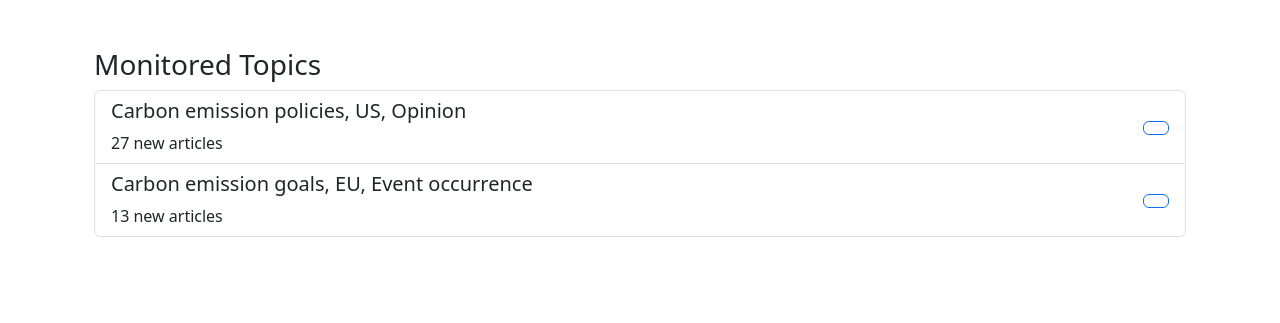
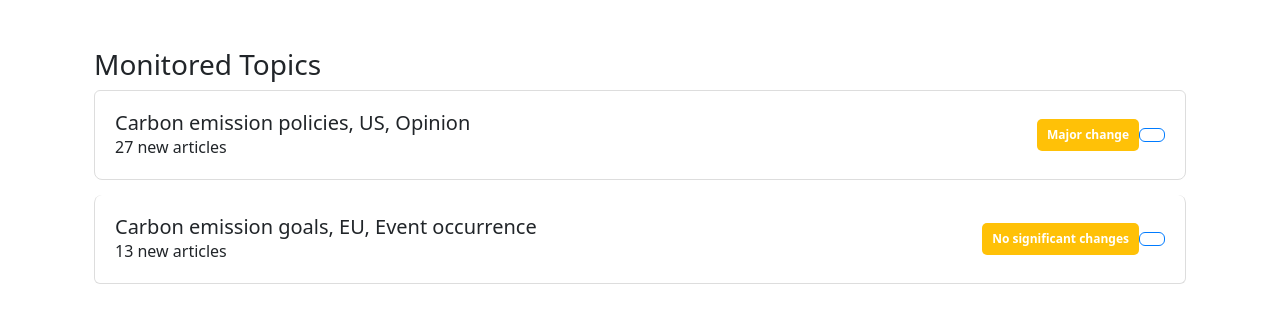
Before and after one commit to FabioPernegger/Climate-Finance-AI-Assistant, a Django app: page / in a window 1280 px wide. Shown: the part 56-379 px from the top of the page. Run offline with Django 5.2, Linux system fonts and the light colour scheme.

Commit message:
added CSS

```diff
--- /dev/null
+++ b/frontend/cfaa/static/cfaa/css/main.css
@@ -0,0 +1,93 @@
+.navbar {
+    background-color: #003366;
+}
+
+.navbar-brand {
+    color: #fff;
+    font-weight: bold;
+}
+
+.navbar-brand:hover {
+    color: #ffcc00;
+}
+
+.nav-link {
+    color: #fff;
+}
+
+.nav-link:hover {
+    color: #ffcc00;
+}
+
+.navbar-nav .nav-item .nav-link.active {
+    color: #ffcc00;
+}
+
+.search-bar {
+    position: relative;
+}
+
+.search-bar input {
+    border-radius: 20px;
+    padding-left: 35px;
+}
+
+.search-bar .search-icon {
+    position: absolute;
+    left: 10px;
+    top: 50%;
+    transform: translateY(-50%);
+    color: #666;
+}
+
+.notification-icon {
+    position: relative;
+    color: #fff;
+}
+
+.notification-icon .badge {
+    position: absolute;
+    top: -5px;
+    right: -10px;
+    background-color: #ffcc00;
+    color: #003366;
+}
+
+.profile-link {
+    color: #fff;
+    font-weight: bold;
+}
+
+.profile-link:hover {
+    color: #ffcc00;
+}
+
+/*dashboard*/
+
+.list-group-item {
+    border: 1px solid #ddd;
+    padding: 20px;
+    border-radius: 8px;
+    margin-bottom: 15px;
+}
+
+.topic-info h5 {
+    margin: 0;
+}
+
+.topic-status {
+    display: flex;
+    align-items: center;
+}
+
+.badge-primary {
+    background-color: #ffc107;
+    color: #fff;
+    padding: 10px;
+    border-radius: 5px;
+}
+
+.btn-outline-primary {
+    border-color: #007bff;
+    color: #007bff;
+}
--- a/frontend/cfaa/templates/cfaa/base.html
+++ b/frontend/cfaa/templates/cfaa/base.html
@@ -1,72 +1,23 @@
 <!DOCTYPE html>
+
+{% load static %}
+
 <html lang="en">
 <head>
     <meta charset="UTF-8">
     <meta name="viewport" content="width=device-width, initial-scale=1.0">
+    <!-- Link to your custom CSS file -->
+    <link href="{% static 'cfaa/css/main.css' %}" rel="stylesheet">
     <title>{% block title %}My Django Site{% endblock %}</title>
     <!-- Bootstrap CSS CDN -->
     <link href="https://cdn.jsdelivr.net/npm/bootstrap@5.3.0/dist/css/bootstrap.min.css" rel="stylesheet">
     <!-- Custom CSS (Optional) -->
-    <style>
-        .navbar {
-            background-color: #003366;
-        }
-        .navbar-brand {
-            color: #fff;
-            font-weight: bold;
-        }
-        .navbar-brand:hover {
-            color: #ffcc00;
-        }
-        .nav-link {
-            color: #fff;
-        }
-        .nav-link:hover {
-            color: #ffcc00;
-        }
-        .navbar-nav .nav-item .nav-link.active {
-            color: #ffcc00;
-        }
-        .search-bar {
-            position: relative;
-        }
-        .search-bar input {
-            border-radius: 20px;
-            padding-left: 35px;
-        }
-        .search-bar .search-icon {
-            position: absolute;
-            left: 10px;
-            top: 50%;
-            transform: translateY(-50%);
-            color: #666;
-        }
-        .notification-icon {
-            position: relative;
-            color: #fff;
-        }
-        .notification-icon .badge {
-            position: absolute;
-            top: -5px;
-            right: -10px;
-            background-color: #ffcc00;
-            color: #003366;
-        }
-        .profile-link {
-            color: #fff;
-            font-weight: bold;
-        }
-        .profile-link:hover {
-            color: #ffcc00;
-        }
-    </style>
 </head>
 <body>
     <!-- Navbar -->
-   <!-- Navbar -->
     <nav class="navbar navbar-expand-lg">
         <div class="container-fluid">
-        <a class="navbar-brand" href="{% url 'discovery' %}">
+            <a class="navbar-brand" href="{% url 'dashboard' %}">
                 CFAA
             </a>
             <button class="navbar-toggler" type="button" data-bs-toggle="collapse" data-bs-target="#navbarNav" aria-controls="navbarNav" aria-expanded="false" aria-label="Toggle navigation">
@@ -84,10 +35,13 @@
                         <a class="nav-link" href="{% url 'report' %}">Report</a>
                     </li>
                 </ul>
-            <!--form class="d-flex search-bar">
+                <!-- Uncomment the search form if needed -->
+                <!--
+                <form class="d-flex search-bar">
                     <span class="search-icon"><i class="bi bi-search"></i></span>
                     <input class="form-control me-2" type="search" placeholder="Search" aria-label="Search">
-            </form-->
+                </form>
+                -->
                 <ul class="navbar-nav ms-auto">
                     <li class="nav-item">
                         <a class="nav-link notification-icon" href="#">
@@ -110,7 +64,6 @@
         </div>
     </nav>
 
-
     <!-- Main Content -->
     <div class="container my-4">
         {% block content %}
--- a/frontend/cfaa/templates/cfaa/dashboard.html
+++ b/frontend/cfaa/templates/cfaa/dashboard.html
@@ -2,7 +2,10 @@
 
 {% block title %}Dashboard{% endblock %}
 
+{% load static %}
+
 {% block content %}
+<link href="{% static 'cfaa/css/main.css' %}" rel="stylesheet">
 <div class="container my-5">
     <h3>Monitored Topics</h3>
     <div class="list-group">
--- a/frontend/cfaa/templates/cfaa/discovery.html
+++ b/frontend/cfaa/templates/cfaa/discovery.html
@@ -2,7 +2,10 @@
 
 {% block title %}Discovery Page{% endblock %}
 
+{% load static %}
+
 {% block content %}
+<link href="{% static 'cfaa/css/main.css' %}" rel="stylesheet">
 <div class="container my-5">
     <!-- Question Section -->
     <div class="question-section mb-4">
--- a/frontend/cfaa/templates/cfaa/report.html
+++ b/frontend/cfaa/templates/cfaa/report.html
@@ -2,7 +2,10 @@
 
 {% block title %}Report Page{% endblock %}
 
+{% load static %}
+
 {% block content %}
+<link href="{% static 'cfaa/css/main.css' %}" rel="stylesheet">
 <div class="container my-5">
     <!-- Question Section -->
     <div class="question-section mb-4">
```
Lines whose indentation alone changed are shown as unchanged.
